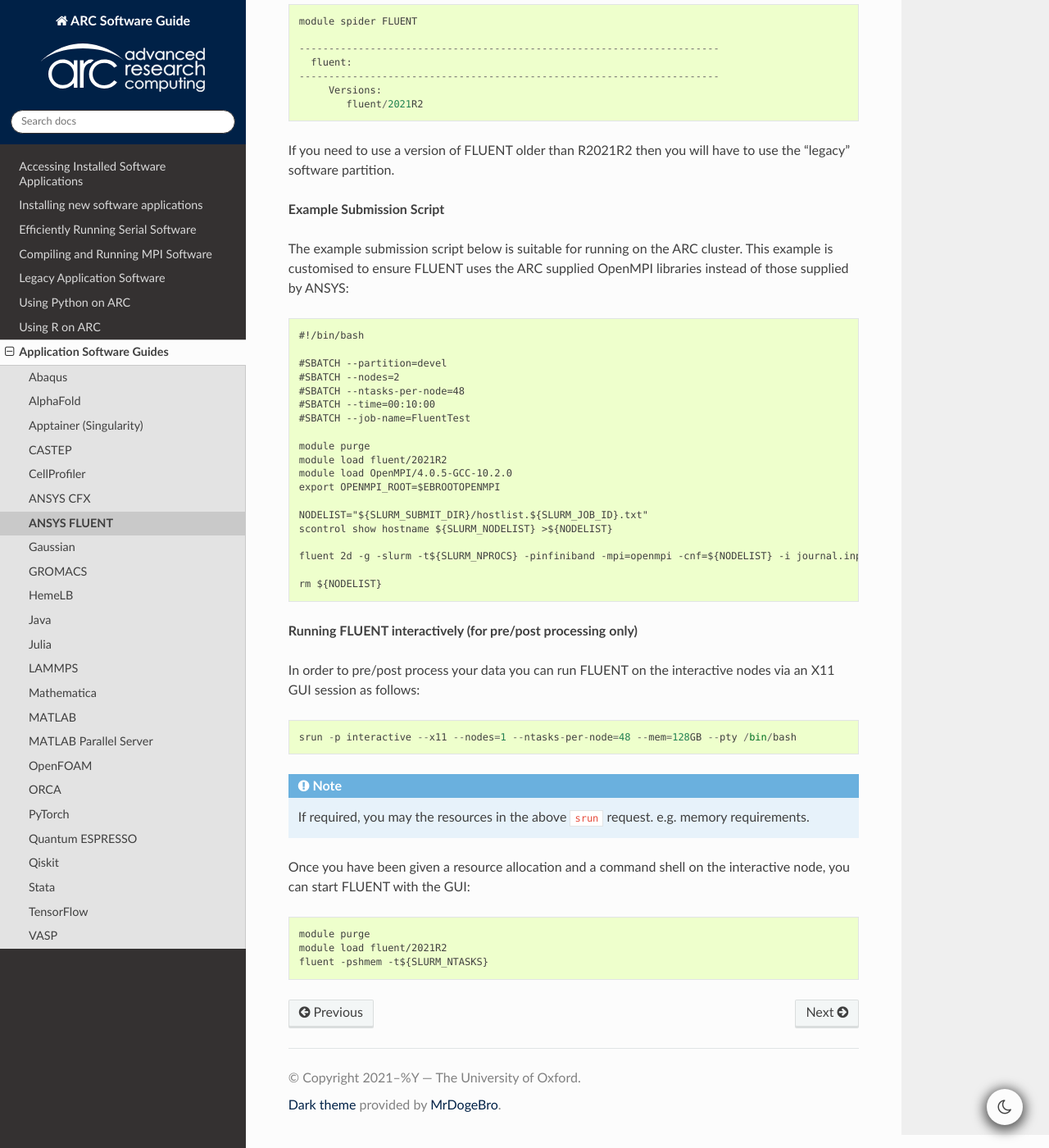
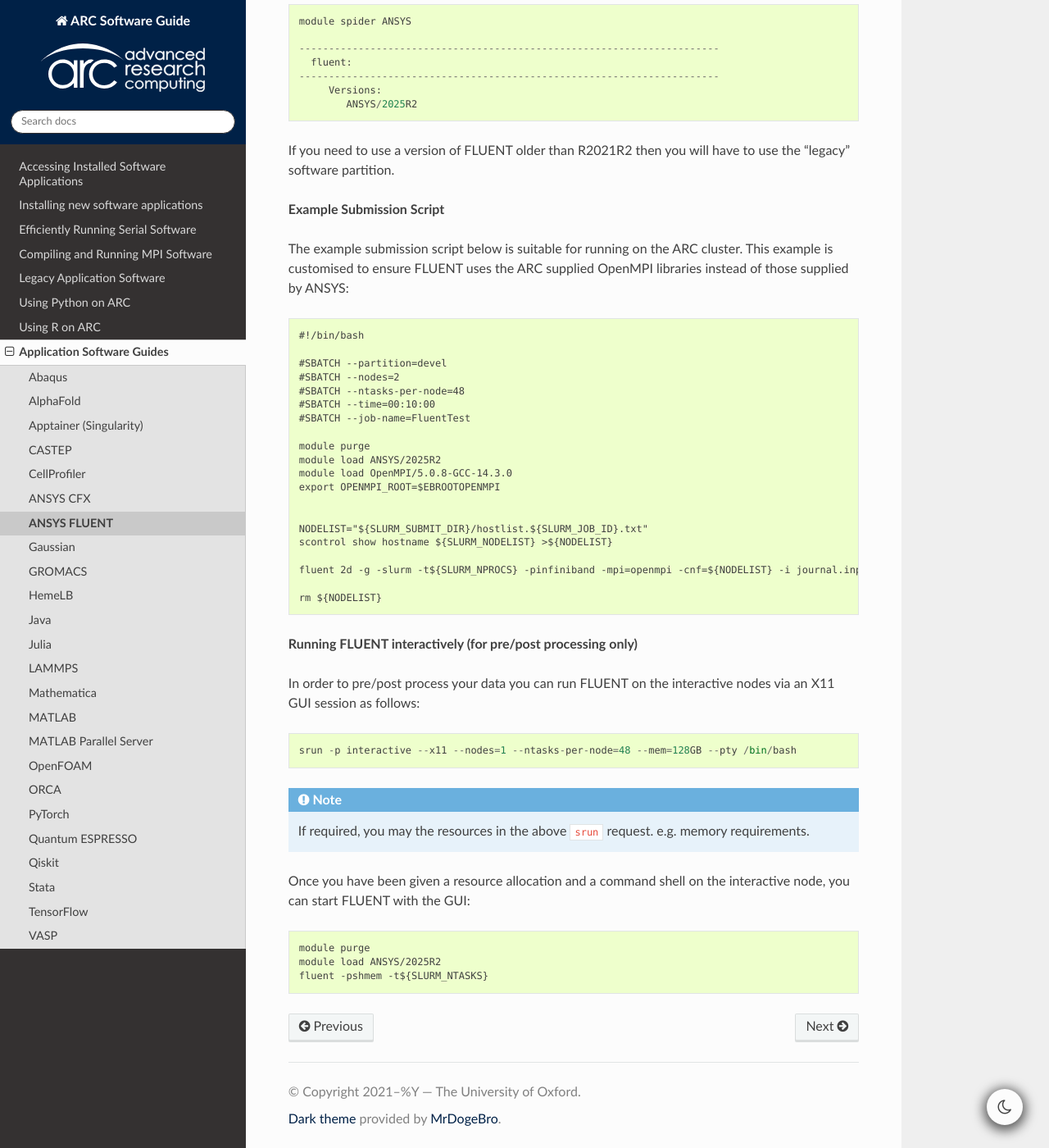
Before and after one commit to oxford-arc/arc-software-guide, a Sphinx documentation site: the page built from docs/source/apps/arc_fluent.rst, in a window 1280 px wide and 1400 px high, scrolled down 371 px. Shown: the whole window at 82% size. Built offline with Sphinx 7.4.7 and the Read the Docs theme 3.1.0, drawn with Linux system fonts in a browser that asks for light colours.

Commit message:
Update arc_fluent.rst
Updated for ANSYS 2025R2 and newer OpenMPI version

```diff
--- a/docs/source/apps/arc_fluent.rst
+++ b/docs/source/apps/arc_fluent.rst
@@ -7,13 +7,13 @@
 
 **Module Information**::
 
- module spider FLUENT
+ module spider ANSYS
 
  -----------------------------------------------------------------------
    fluent:
  -----------------------------------------------------------------------
       Versions:
-         fluent/2021R2
+         ANSYS/2025R2
 
 
 If you need to use a version of FLUENT older than R2021R2 then you will have to use the "legacy" software partition.
@@ -33,9 +33,10 @@
   #SBATCH --job-name=FluentTest
 
   module purge
-  module load fluent/2021R2
-  module load OpenMPI/4.0.5-GCC-10.2.0
+  module load ANSYS/2025R2
+  module load OpenMPI/5.0.8-GCC-14.3.0
   export OPENMPI_ROOT=$EBROOTOPENMPI
+
 
   NODELIST="${SLURM_SUBMIT_DIR}/hostlist.${SLURM_JOB_ID}.txt"
   scontrol show hostname ${SLURM_NODELIST} >${NODELIST}
@@ -56,5 +57,5 @@
 Once you have been given a resource allocation and a command shell on the interactive node, you can start FLUENT with the GUI::
 
    module purge
-   module load fluent/2021R2
+   module load ANSYS/2025R2
    fluent -pshmem -t${SLURM_NTASKS}
```
